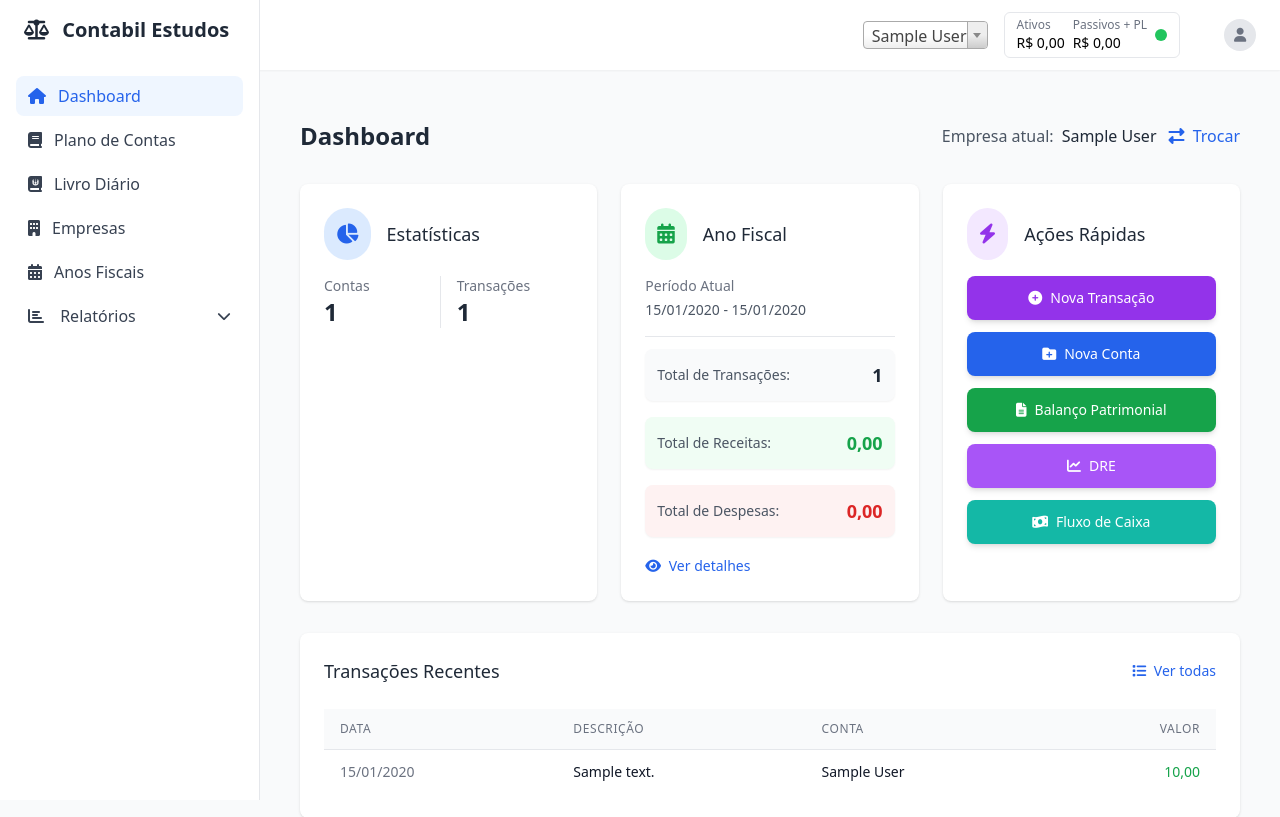
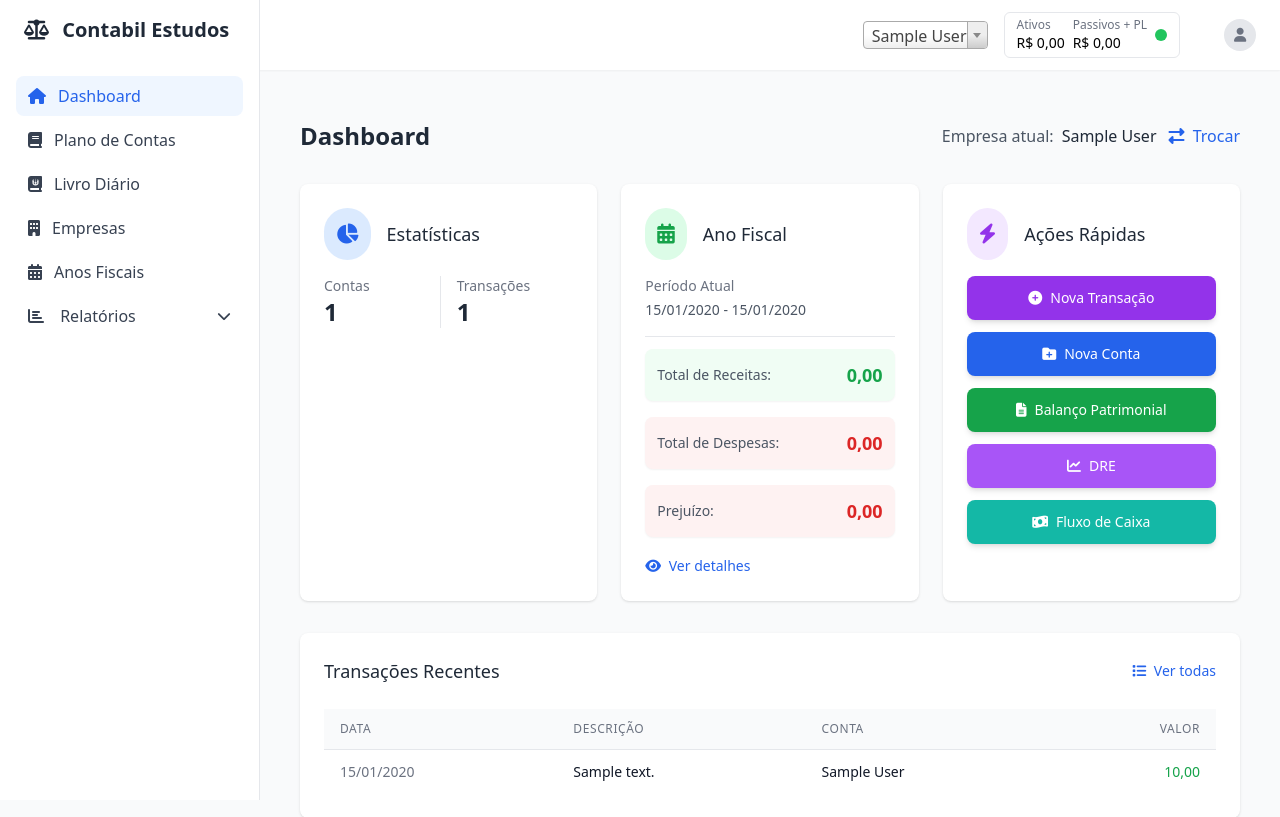
Before and after one commit to rogaciano/contabil_multiempresa, a Django app: page / in a window 1280 px wide. Shown: the top 817 px of the page. Run offline with Django 5.2, Linux system fonts and the light colour scheme; a user stored in the database is signed in; tables that the repository leaves empty hold one stand-in row (values such as "Sample post"); parts of the project's set-up code (start-up, migrations or seed data) failed here and were passed over; some libraries are stand-ins or nearby versions.

Commit message:
CORRECAO DRE

```diff
--- a/templates/core/dashboard.html
+++ b/templates/core/dashboard.html
@@ -58,12 +58,6 @@
 
                 <div class="mt-4 border-t pt-3">
                     <div class="grid grid-cols-1 gap-4">
-                        <div class="bg-gray-50 p-3 rounded-lg shadow-sm">
-                            <div class="flex justify-between items-center">
-                                <span class="text-gray-600 text-sm font-medium">Total de Transações:</span>
-                                <span class="text-gray-800 font-semibold text-lg">{{ fiscal_year_transactions_count|default:"0" }}</span>
-                            </div>
-                        </div>
                         <div class="bg-green-50 p-3 rounded-lg shadow-sm">
                             <div class="flex justify-between items-center">
                                 <span class="text-gray-600 text-sm font-medium">Total de Receitas:</span>
@@ -74,6 +68,12 @@
                             <div class="flex justify-between items-center">
                                 <span class="text-gray-600 text-sm font-medium">Total de Despesas:</span>
                                 <span class="text-red-600 font-semibold text-lg">{{ total_expenses|currency }}</span>
+                            </div>
+                        </div>
+                        <div class="{% if total_revenue > total_expenses %}bg-green-50{% else %}bg-red-50{% endif %} p-3 rounded-lg shadow-sm">
+                            <div class="flex justify-between items-center">
+                                <span class="text-gray-600 text-sm font-medium">{% if total_revenue > total_expenses %}Lucro{% else %}Prejuízo{% endif %}:</span>
+                                <span class="{% if total_revenue > total_expenses %}text-green-600{% else %}text-red-600{% endif %} font-semibold text-lg">{{ total_revenue|subtract:total_expenses|currency }}</span>
                             </div>
                         </div>
                     </div>
```
Also changed, not shown: reports/models.py (+4 -7 lines).
